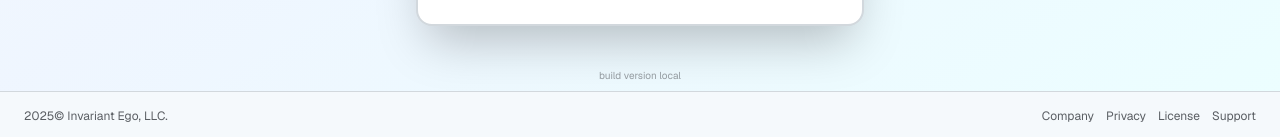
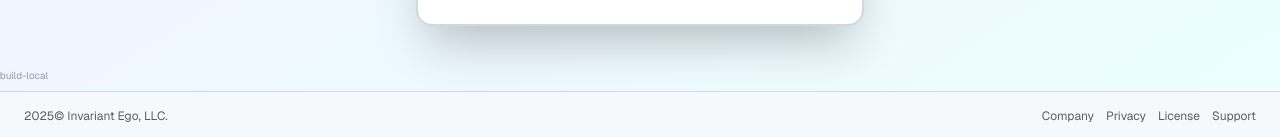
Before and after one commit to callaback/callaback-dashboard, a Next.js app: page /login in a window 1280 px wide. Shown: the part 709-846 px from the top of the page. Built offline with nearby package versions, Linux system fonts and the light colour scheme; no server answers.

Commit message:
Update version-badge.tsx

```diff
--- a/components/version-badge.tsx
+++ b/components/version-badge.tsx
@@ -2,8 +2,8 @@
 
 export function VersionBadge({ version }: { version: string }) {
   return (
-    <div className="pointer-events-none fixed bottom-2 left-1/2 -translate-x-1/2 text-[10px] text-muted-foreground/60 select-none">
-      build version {version}
+    <div className="pointer-events-none fixed bottom-2 left-6 -translate-x-1/2 text-[10px] text-muted-foreground/60 select-none">
+      build-{version}
     </div>
   )
 }
```
